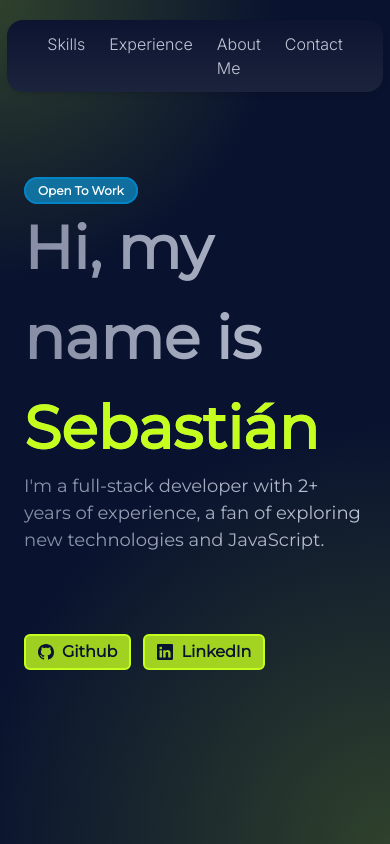
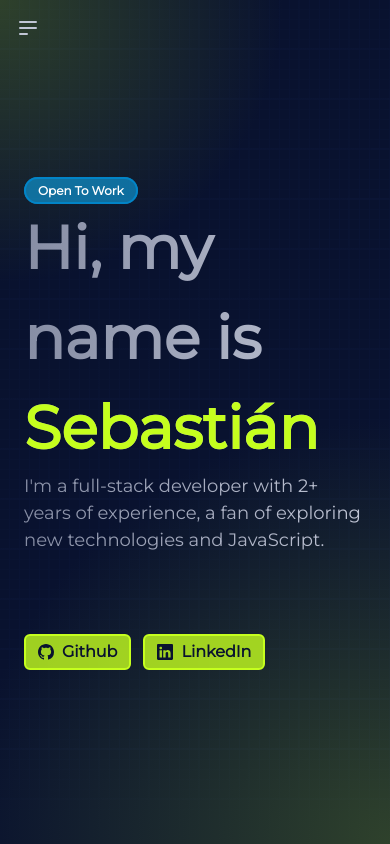
Before and after one commit to sebas-baltor/portfolio, a Next.js app: page / in a window 390 px wide. Shown: the top 844 px of the page. Built offline with nearby package versions, Linux system fonts and the light colour scheme.

Commit message:
detalles en el main y navbar responsivo, actualizacion de imagenes

```diff
--- a/src/components/Footer.tsx
+++ b/src/components/Footer.tsx
@@ -7,7 +7,7 @@ export default function Footer() {
   return (
     <footer className="h-[10vh] bg-primary">
       <div
-        className={`${styles.innerWidth} h-full mx-auto flex justify-between items-center text-white text-xl md:text-2xl px-4`}
+        className={`${styles.innerWidth} h-full mx-auto flex justify-between items-center text-light text-xl md:text-2xl px-4`}
       >
         <span className={`text-xs`}>From MX to the 🗺️</span>
         <div className="flex gap-2">
--- a/src/components/Navbar.tsx
+++ b/src/components/Navbar.tsx
@@ -1,15 +1,35 @@
 import { links } from "@/utils/links.js";
 import { Inter } from "next/font/google";
-
+import { HiOutlineMenuAlt2 } from "react-icons/hi";
+import { useRef } from "react";
 // const sacramento = Sacramento({ weight: "400", subsets: ["latin"] });
 const inter = Inter({ weight: "300", subsets: ["latin"] });
 export default function Navbar() {
+  const responsiveNavRef = useRef<HTMLDivElement>(null);
+  const opendNav = () => {
+    responsiveNavRef.current?.classList.toggle("hidden");
+  }
   return (
     <nav
-      className={`${inter.className} bg-transparent w-full fixed top-3 px-4 py-2 text-text-light text-xl md:text-2xl lg:text-3xl z-20 flex justify-center items-center`}
+      className={`${inter.className} bg-transparent w-full fixed top-0 md:top-3 md:px-4 md:py-2 text-text-light text-xl md:text-2xl lg:text-3xl z-20 flex md:justify-center md:items-center`}
     >
+      <div className="md:hidden h-screen w-full relative" >
+        <HiOutlineMenuAlt2 className="z-10 absolute top-4 left-4 text-2xl text-dark hover:text-secondary cursor-pointer" onClick={opendNav}/>
+        <div className="absolute top-0 left-0 hidden bg-squares-patterns w-full h-full flex flex-col items-center justify-center gap-10" ref={responsiveNavRef}>
+          {links.map((link) => (
+            <a
+              key={link.href}
+              href={link.href}
+              className="font-bold bg-gradient-to-r from-title-text-light to-title-text-dark text-transparent bg-clip-text leading-normal hover:tracking-wider transition-all duration-75"
+              onClick={opendNav}
+            >
+              {link.text}
+            </a>
+          ))}
+        </div>
+      </div>
       <div
-        className={`flex gap-6 bg-gradient-to-t from-gray-blue-top to-gray-blue-bot px-10 py-3 rounded-2xl text-base backdrop-blur-sm shadow-md`}
+        className={`hidden md:flex gap-6 bg-gradient-to-t from-gray-blue-top to-gray-blue-bot px-10 py-3 rounded-2xl text-base backdrop-blur-sm shadow-md`}
       >
         {links.map((link) => (
           <a
--- a/src/components/home/Main.tsx
+++ b/src/components/home/Main.tsx
@@ -6,7 +6,7 @@ import Paragraph from "../const/Paragraph";
 
 export default function Main() {
   return (
-    <main className={`overflow-hidden h-screen w-full relative`}>
+    <main className={`overflow-hidden h-screen w-full relative bg-squares-patterns`}>
       <div
         className={`flex justify-center items-center ${styles.paddings} h-screen`}
       >
@@ -32,6 +32,7 @@ export default function Main() {
           </div>
         </div>
       </div>
+      <div className="z-1 absolute bg-gradient-to-t from-primary to-transparent w-full bottom-0 left-0 h-[100px]"></div>
       <div className="z-1 bg-glows absolute top-0 left-0 -translate-x-1/2 -translate-y-1/2 w-[800px] h-[800px] rounded-full"></div>
       <div className="z-1 bg-glows absolute bottom-0 right-0 translate-x-1/2 translate-y-1/2 w-[1200px] h-[1200px] rounded-full"></div>
     </main>
--- a/src/style/globals.css
+++ b/src/style/globals.css
@@ -24,3 +24,10 @@ html{
   background: rgb(197, 255, 30);
   background: radial-gradient(circle, rgba(197, 255, 30, .2) 0%, rgba(9, 18, 47, .2) 50%);
 }
+.bg-squares-patterns{
+  background-color: #09122F;
+  opacity: 1;
+  background-image:  linear-gradient(#0b1535 2px, transparent 2px), linear-gradient(90deg, #0a1433 2px, transparent 2px), linear-gradient(#0a1433 1px, transparent 1px), linear-gradient(90deg, #0a1435 1px, #09122F 1px);
+  background-size: 50px 50px, 50px 50px, 10px 10px, 10px 10px;
+  background-position: -2px -2px, -2px -2px, -1px -1px, -1px -1px;
+}
```
Also changed, not shown: src/components/home/Experience/Experience.tsx (+3 -170 lines), public/assets/asfies.jpg (added).
